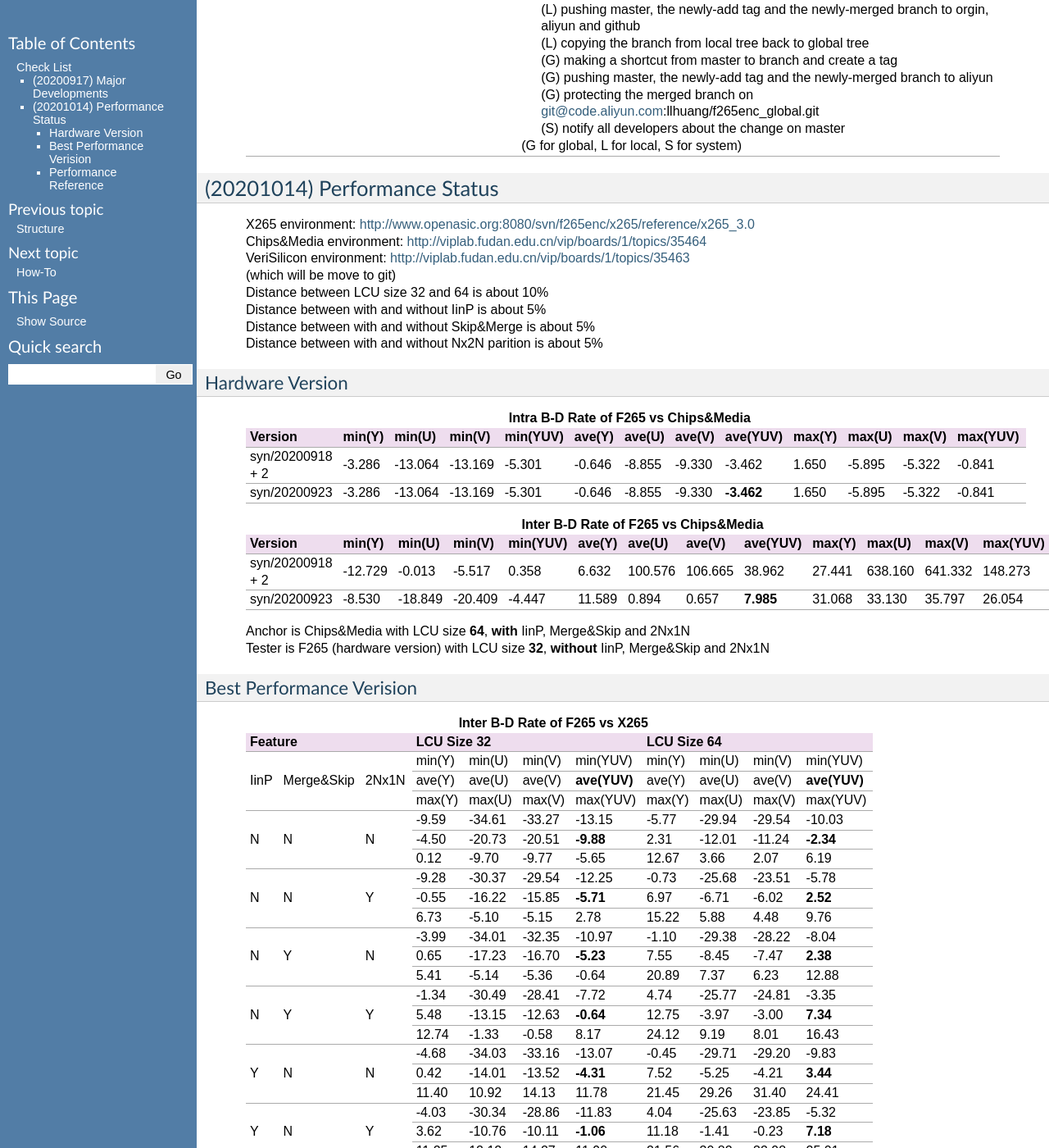
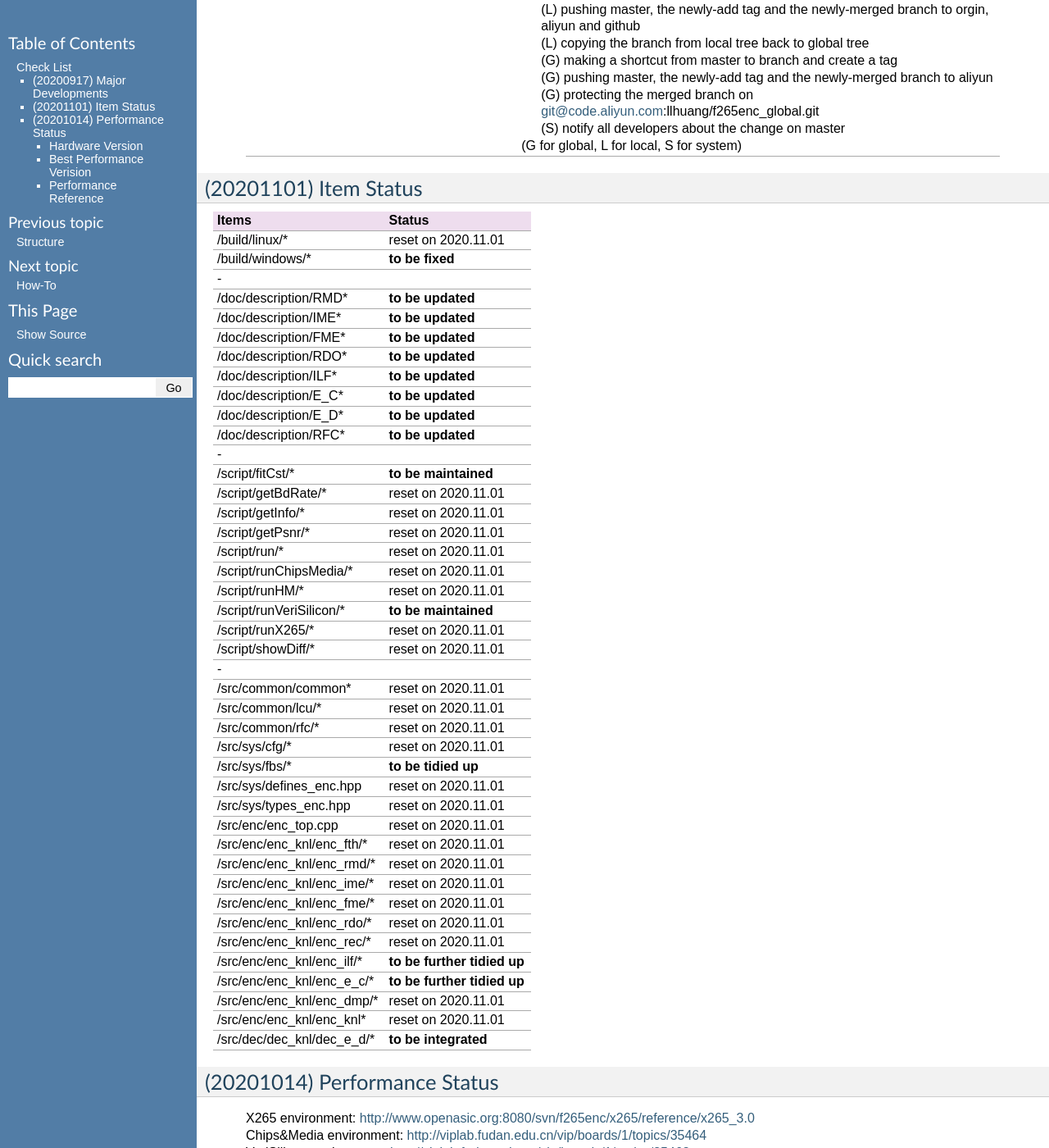
Before and after one commit to iamhll/f265enc_doc, a Sphinx documentation site: the page built from source/check_list/main.rst, in a window 1280 px wide and 1400 px high, scrolled down 1242 px. Shown: the whole window at 82% size. Built offline with Sphinx 7.4.7, drawn with Linux system fonts in a browser that asks for light colours.

Commit message:
[MINOR] [UPDATE] 1. introduction    a. "Project Tree", "Owner" and "Task List" updated 2. check_list    a. "Item Status" created

```diff
--- a/source/check_list/main.rst
+++ b/source/check_list/main.rst
@@ -83,6 +83,60 @@
 
     \
 
+
+(20201101) Item Status
+----------------------
+
+.. table::
+    :align: left
+    :widths: auto
+
+    ================================== =============================
+     Items                              Status
+    ================================== =============================
+     /build/linux/*                     reset on 2020.11.01
+     /build/windows/*                   **to be fixed**
+     \-
+     /doc/description/RMD*              **to be updated**
+     /doc/description/IME*              **to be updated**
+     /doc/description/FME*              **to be updated**
+     /doc/description/RDO*              **to be updated**
+     /doc/description/ILF*              **to be updated**
+     /doc/description/E_C*              **to be updated**
+     /doc/description/E_D*              **to be updated**
+     /doc/description/RFC*              **to be updated**
+     \-
+     /script/fitCst/*                   **to be maintained**
+     /script/getBdRate/*                reset on 2020.11.01
+     /script/getInfo/*                  reset on 2020.11.01
+     /script/getPsnr/*                  reset on 2020.11.01
+     /script/run/*                      reset on 2020.11.01
+     /script/runChipsMedia/*            reset on 2020.11.01
+     /script/runHM/*                    reset on 2020.11.01
+     /script/runVeriSilicon/*           **to be maintained**
+     /script/runX265/*                  reset on 2020.11.01
+     /script/showDiff/*                 reset on 2020.11.01
+     \-
+     /src/common/common*                reset on 2020.11.01
+     /src/common/lcu/*                  reset on 2020.11.01
+     /src/common/rfc/*                  reset on 2020.11.01
+     /src/sys/cfg/*                     reset on 2020.11.01
+     /src/sys/fbs/*                     **to be tidied up**
+     /src/sys/defines_enc.hpp           reset on 2020.11.01
+     /src/sys/types_enc.hpp             reset on 2020.11.01
+     /src/enc/enc_top.cpp               reset on 2020.11.01
+     /src/enc/enc_knl/enc_fth/*         reset on 2020.11.01
+     /src/enc/enc_knl/enc_rmd/*         reset on 2020.11.01
+     /src/enc/enc_knl/enc_ime/*         reset on 2020.11.01
+     /src/enc/enc_knl/enc_fme/*         reset on 2020.11.01
+     /src/enc/enc_knl/enc_rdo/*         reset on 2020.11.01
+     /src/enc/enc_knl/enc_rec/*         reset on 2020.11.01
+     /src/enc/enc_knl/enc_ilf/*         **to be further tidied up**
+     /src/enc/enc_knl/enc_e_c/*         **to be further tidied up**
+     /src/enc/enc_knl/enc_dmp/*         reset on 2020.11.01
+     /src/enc/enc_knl/enc_knl*          reset on 2020.11.01
+     /src/dec/dec_knl/dec_e_d/*         **to be integrated**
+    ================================== =============================
 
 (20201014) Performance Status
 -----------------------------
```
Also changed, not shown: source/introduction/main.rst (+39 -30 lines), source/introduction/task.png, 1 other file.
